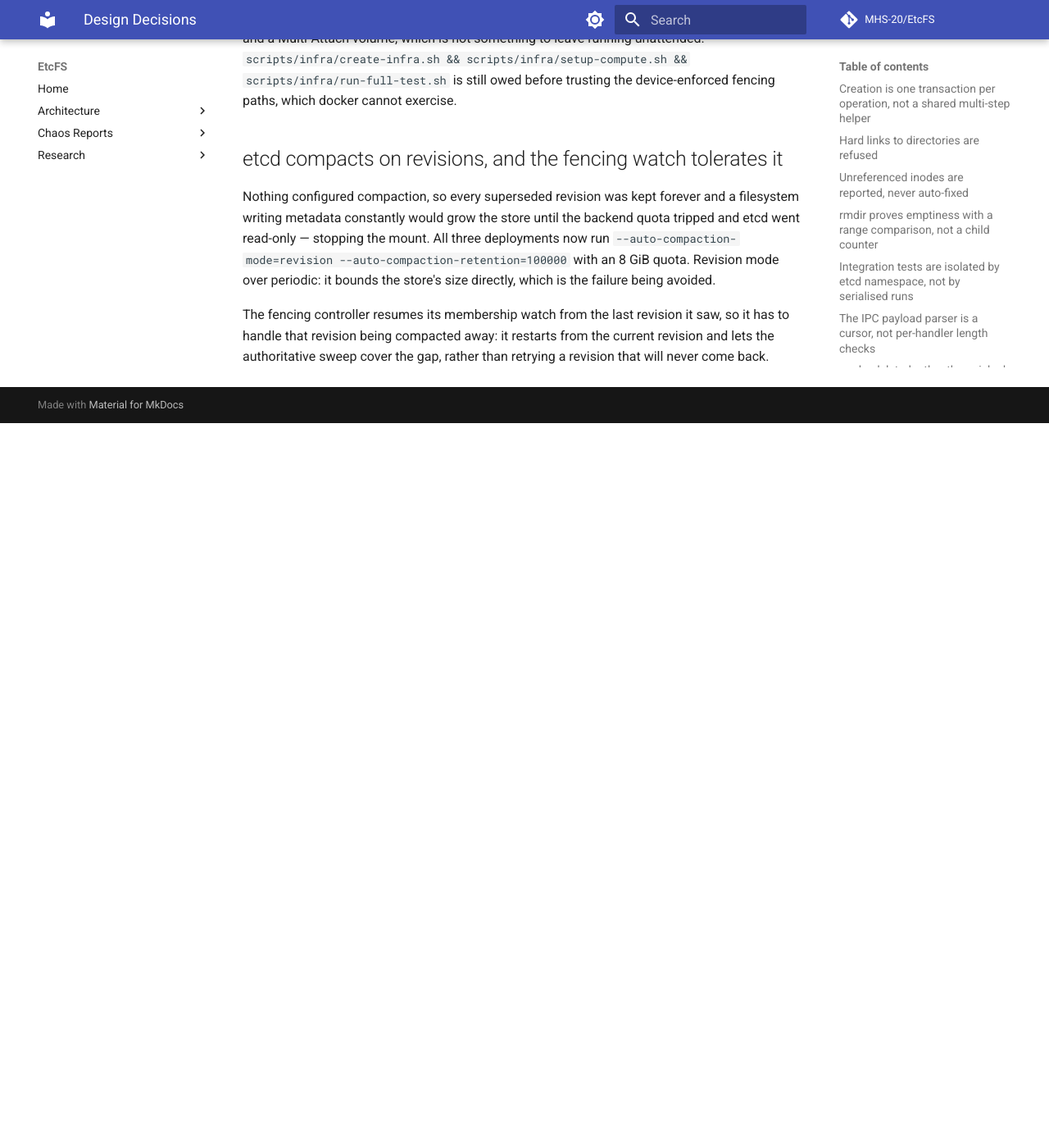
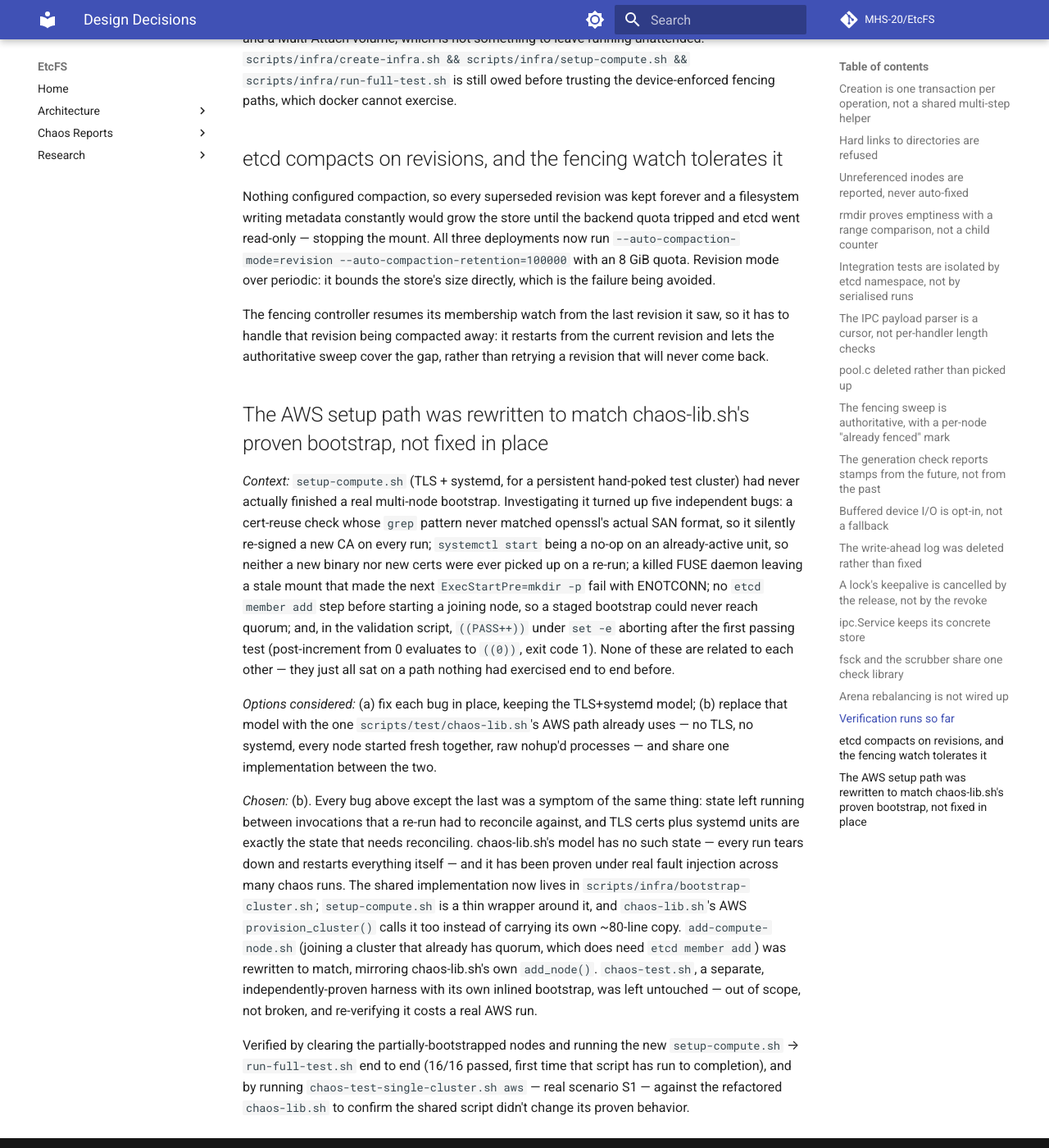
Before and after one commit to MHS-20/EtcFS, an MkDocs documentation site: the page built from docs/design-decisions.md, in a window 1280 px wide and 1400 px high, scrolled down 3997 px. Shown: the whole window at 82% size. Built offline with MkDocs 1.6.1 and Material for MkDocs 9.7.7, drawn with Linux system fonts in a browser that asks for light colours; comment, search, counter and statistics services are not loaded; before the commit the page ends 4513 px from its top, so only the background shows below that.

Commit message:
fix(infra): replaced the broken TLS+systemd AWS bootstrap with chaos-lib's proven one

```diff
--- a/docs/design-decisions.md
+++ b/docs/design-decisions.md
@@ -165,3 +165,43 @@ The fencing controller resumes its membership watch from the last revision it
 saw, so it has to handle that revision being compacted away: it restarts from
 the current revision and lets the authoritative sweep cover the gap, rather than
 retrying a revision that will never come back.
+
+## The AWS setup path was rewritten to match chaos-lib.sh's proven bootstrap, not fixed in place
+
+*Context:* `setup-compute.sh` (TLS + systemd, for a persistent hand-poked test
+cluster) had never actually finished a real multi-node bootstrap. Investigating
+it turned up five independent bugs: a cert-reuse check whose `grep` pattern
+never matched openssl's actual SAN format, so it silently re-signed a new CA on
+every run; `systemctl start` being a no-op on an already-active unit, so neither
+a new binary nor new certs were ever picked up on a re-run; a killed FUSE daemon
+leaving a stale mount that made the next `ExecStartPre=mkdir -p` fail with
+ENOTCONN; no `etcd member add` step before starting a joining node, so a staged
+bootstrap could never reach quorum; and, in the validation script, `((PASS++))`
+under `set -e` aborting after the first passing test (post-increment from 0
+evaluates to `((0))`, exit code 1). None of these are related to each other —
+they just all sat on a path nothing had exercised end to end before.
+
+*Options considered:* (a) fix each bug in place, keeping the TLS+systemd model;
+(b) replace that model with the one `scripts/test/chaos-lib.sh`'s AWS path
+already uses — no TLS, no systemd, every node started fresh together, raw
+nohup'd processes — and share one implementation between the two.
+
+*Chosen:* (b). Every bug above except the last was a symptom of the same
+thing: state left running between invocations that a re-run had to reconcile
+against, and TLS certs plus systemd units are exactly the state that needs
+reconciling. chaos-lib.sh's model has no such state — every run tears down and
+restarts everything itself — and it has been proven under real fault injection
+across many chaos runs. The shared implementation now lives in
+`scripts/infra/bootstrap-cluster.sh`; `setup-compute.sh` is a thin wrapper
+around it, and `chaos-lib.sh`'s AWS `provision_cluster()` calls it too instead
+of carrying its own ~80-line copy. `add-compute-node.sh` (joining a cluster
+that already has quorum, which does need `etcd member add`) was rewritten to
+match, mirroring chaos-lib.sh's own `add_node()`. `chaos-test.sh`, a separate,
+independently-proven harness with its own inlined bootstrap, was left
+untouched — out of scope, not broken, and re-verifying it costs a real AWS run.
+
+Verified by clearing the partially-bootstrapped nodes and running the new
+`setup-compute.sh` → `run-full-test.sh` end to end (16/16 passed, first time
+that script has run to completion), and by running `chaos-test-single-cluster.sh
+aws` — real scenario S1 — against the refactored `chaos-lib.sh` to confirm the
+shared script didn't change its proven behavior.
```
Also changed, not shown: 6 other files.
